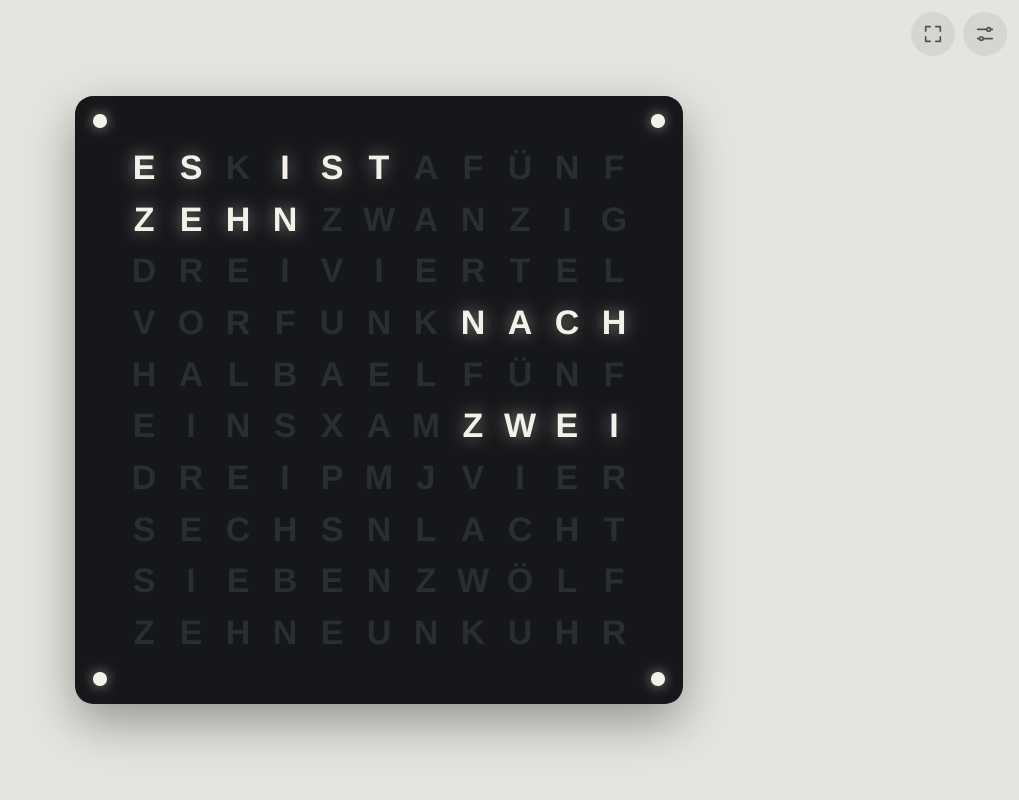
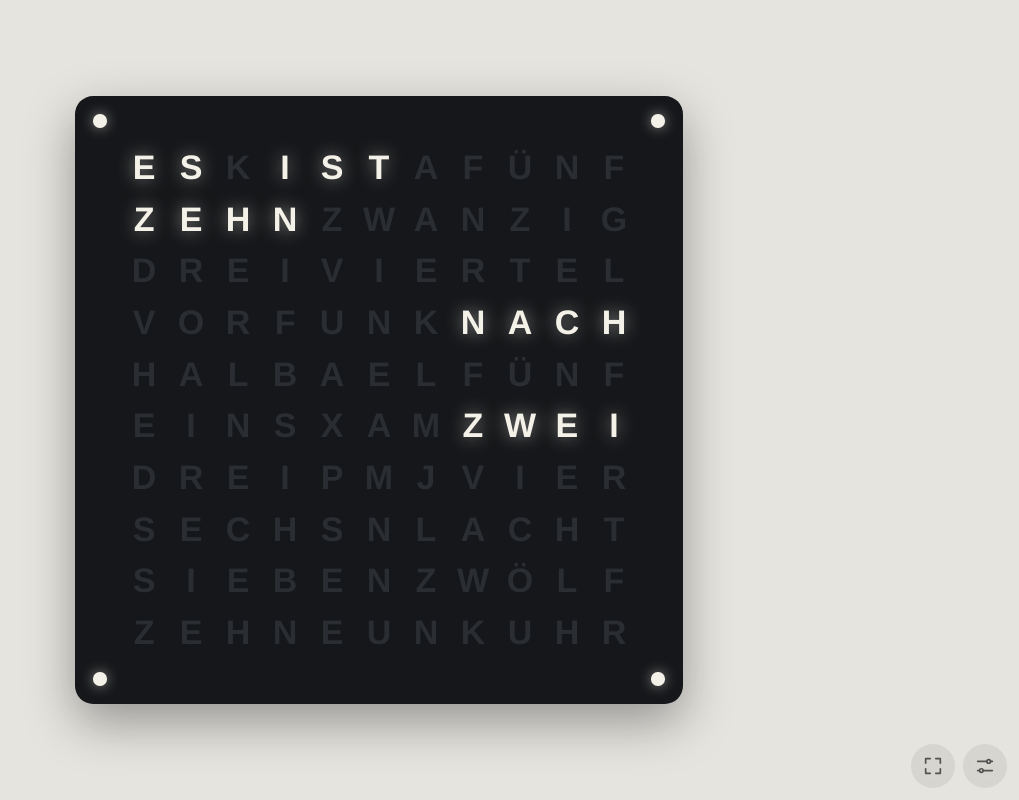
Before and after one commit to poldionline/clock, a plain HTML site: page index.html in a window 1280 px wide. Shown: the whole page, without its empty margins (261-1280 px from the left). Drawn offline with Linux system fonts and the light colour scheme.

Commit message:
index.html aktualisieren

```diff
--- a/index.html
+++ b/index.html
@@ -36,7 +36,7 @@ body{margin:0;min-height:100vh;min-height:100dvh;display:flex;align-items:center
 @media (prefers-reduced-motion:reduce){.grid span,.dot,.sheet,.scrim{transition:none!important}}
 
 /* ---------- Bedienung ---------- */
-.fab{position:fixed;top:calc(env(safe-area-inset-top,0px) + 12px);width:44px;height:44px;border-radius:50%;border:0;display:grid;place-items:center;
+.fab{position:fixed;bottom:calc(env(safe-area-inset-bottom,0px) + 12px);width:44px;height:44px;border-radius:50%;border:0;display:grid;place-items:center;
   cursor:pointer;color:var(--ui);background:rgba(128,128,128,.2);backdrop-filter:blur(6px);-webkit-backdrop-filter:blur(6px);z-index:10;opacity:.75;transition:opacity .2s}
 .fab:hover,.fab:focus-visible{opacity:1}
 .fab:focus-visible{outline:2px solid var(--ui);outline-offset:2px}
```
